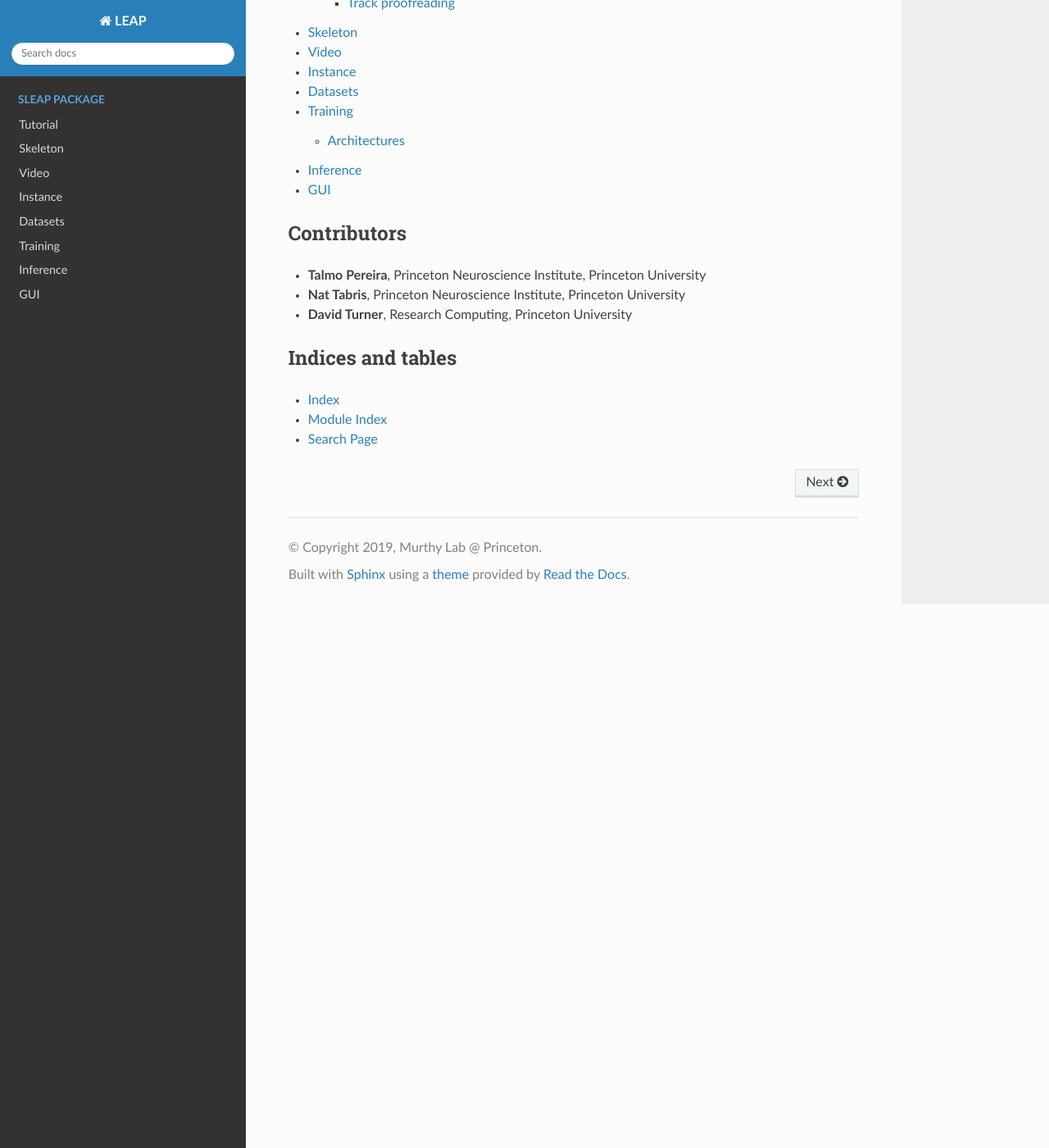
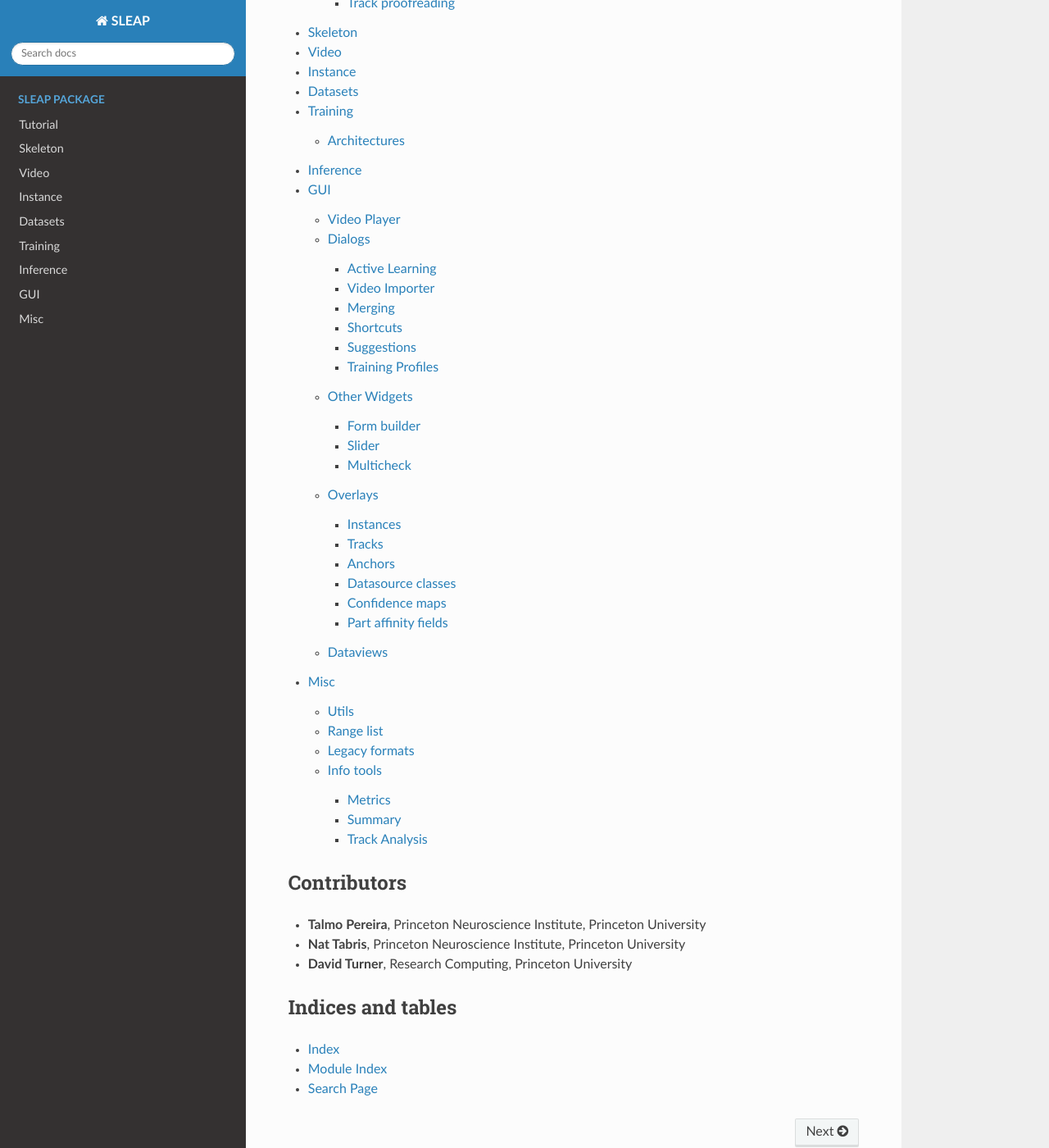
Before and after one commit to mingxiaowei/jelly-sleap, a Sphinx documentation site: the page built from docs/index.rst, in a window 1280 px wide and 1400 px high, scrolled down 2731 px. Shown: the whole window at 82% size. Built offline with Sphinx 7.4.7 and the Read the Docs theme 2.0.0, drawn with Linux system fonts in a browser that asks for light colours; some of the changed text lies outside the part shown.

Commit message:
Fixes to docs.
Changed "sLEAP" to "SLEAP".
Added modules to tree.
Misc fixes to docstrings.

```diff
--- a/docs/conf.py
+++ b/docs/conf.py
@@ -19,7 +19,7 @@ sys.path.insert(0, os.path.abspath('..'))
 
 # -- Project information -----------------------------------------------------
 
-project = 'LEAP'
+project = 'SLEAP'
 copyright = '2019, Murthy Lab @ Princeton'
 author = 'Talmo D. Pereira, Nat Tabris, David M. Turner'
 
@@ -105,7 +105,7 @@ html_static_path = ['_static']
 # -- Options for HTMLHelp output ---------------------------------------------
 
 # Output file base name for HTML help builder.
-htmlhelp_basename = 'sLEAPdoc'
+htmlhelp_basename = 'SLEAPdoc'
 
 
 # -- Options for LaTeX output ------------------------------------------------
@@ -132,7 +132,7 @@ latex_elements = {
 # (source start file, target name, title,
 #  author, documentclass [howto, manual, or own class]).
 latex_documents = [
-    (master_doc, 'sLEAP.tex', 'sLEAP Documentation',
+    (master_doc, 'SLEAP.tex', 'SLEAP Documentation',
      'Talmo D. Pereira, Nat Tabris, David M. Turner', 'manual'),
 ]
 
@@ -142,7 +142,7 @@ latex_documents = [
 # One entry per manual page. List of tuples
 # (source start file, name, description, authors, manual section).
 man_pages = [
-    (master_doc, 'sleap', 'sLEAP Documentation',
+    (master_doc, 'Sleap', 'SLEAP Documentation',
      [author], 1)
 ]
 
@@ -153,8 +153,8 @@ man_pages = [
 # (source start file, target name, title, author,
 #  dir menu entry, description, category)
 texinfo_documents = [
-    (master_doc, 'sLEAP', 'sLEAP Documentation',
-     author, 'sLEAP', 'One line description of project.',
+    (master_doc, 'SLEAP', 'SLEAP Documentation',
+     author, 'SLEAP', 'One line description of project.',
      'Miscellaneous'),
 ]
 
--- a/docs/gui.rst
+++ b/docs/gui.rst
@@ -3,17 +3,100 @@ GUI
 
 .. automodule:: sleap.gui.app
    :members:
+
+Video Player
+-------------
 .. automodule:: sleap.gui.video
    :members:
+
+Dialogs
+-------------
+
+Active Learning
+^^^^^^^^^^^^^^^
+.. automodule:: sleap.gui.active
+   :members:
+
+Video Importer
+^^^^^^^^^^^^^^
 .. automodule:: sleap.gui.importvideos
    :members:
-.. automodule:: sleap.gui.confmapsplot
+
+Merging
+^^^^^^^^^^^^^^
+.. automodule:: sleap.gui.merge
    :members:
-.. automodule:: sleap.gui.quiverplot
+
+Shortcuts
+^^^^^^^^^^^^^^
+.. automodule:: sleap.gui.shortcuts
    :members:
+
+Suggestions
+^^^^^^^^^^^^^^
+.. automodule:: sleap.gui.suggestions
+   :members:
+
+Training Profiles
+^^^^^^^^^^^^^^^^^
+.. automodule:: sleap.gui.training_editor
+   :members:
+
+Other Widgets
+-------------
+
+Form builder
+^^^^^^^^^^^^^^
+.. automodule:: sleap.gui.formbuilder
+   :members:
+
+Slider
+^^^^^^^^^^^^^^
+.. automodule:: sleap.gui.slider
+   :members:
+
+Multicheck
+^^^^^^^^^^^^^^
+.. automodule:: sleap.gui.multicheck
+   :members:
+
+Overlays
+-------------
+
+Instances
+^^^^^^^^^^^^^^
+.. automodule:: sleap.gui.overlays.instance
+   :members:
+
+Tracks
+^^^^^^^^^^^^^^
+.. automodule:: sleap.gui.overlays.tracks
+   :members:
+
+Anchors
+^^^^^^^^^^^^^^
+.. automodule:: sleap.gui.overlays.anchors
+   :members:
+
+Datasource classes
+^^^^^^^^^^^^^^^^^^
+.. automodule:: sleap.gui.overlays.base
+   :members:
+
+Confidence maps
+^^^^^^^^^^^^^^^
+.. automodule:: sleap.gui.overlays.confmaps
+   :members:
+
+
+Part affinity fields
+^^^^^^^^^^^^^^^^^^^^
+.. automodule:: sleap.gui.overlays.pafs
+   :members:
+
+
+
+Dataviews
+-------------
 .. automodule:: sleap.gui.dataviews
    :members:
-.. automodule:: sleap.gui.multicheck
-   :members:
-.. automodule:: sleap.gui.slider
-   :members:
--- a/docs/index.rst
+++ b/docs/index.rst
@@ -3,7 +3,7 @@
 
 .. _sleap:
 .. toctree::
-    :caption: sLEAP Package
+    :caption: SLEAP Package
     :maxdepth: 3
 
     tutorial
@@ -14,6 +14,7 @@
     training
     inference
     gui
+    misc
 
 .. _Indices_and_Tables:
 
--- /dev/null
+++ b/docs/misc.rst
@@ -0,0 +1,35 @@
+Misc
+========
+
+Utils
+-------------
+.. automodule:: sleap.util
+   :members:
+
+Range list
+-------------
+.. automodule:: sleap.rangelist
+   :members:
+
+Legacy formats
+--------------
+.. automodule:: sleap.io.legacy
+   :members:
+
+Info tools
+----------
+
+Metrics
+^^^^^^^^^^^^^^
+.. automodule:: sleap.info.metrics
+   :members:
+
+Summary
+^^^^^^^^^^^^^^
+.. automodule:: sleap.info.summary
+   :members:
+
+Track Analysis
+^^^^^^^^^^^^^^
+.. automodule:: sleap.info.write_tracking_h5
+   :members:
```
Also changed, not shown: docs/tutorial.rst (+11 -11 lines), 11 other files.
